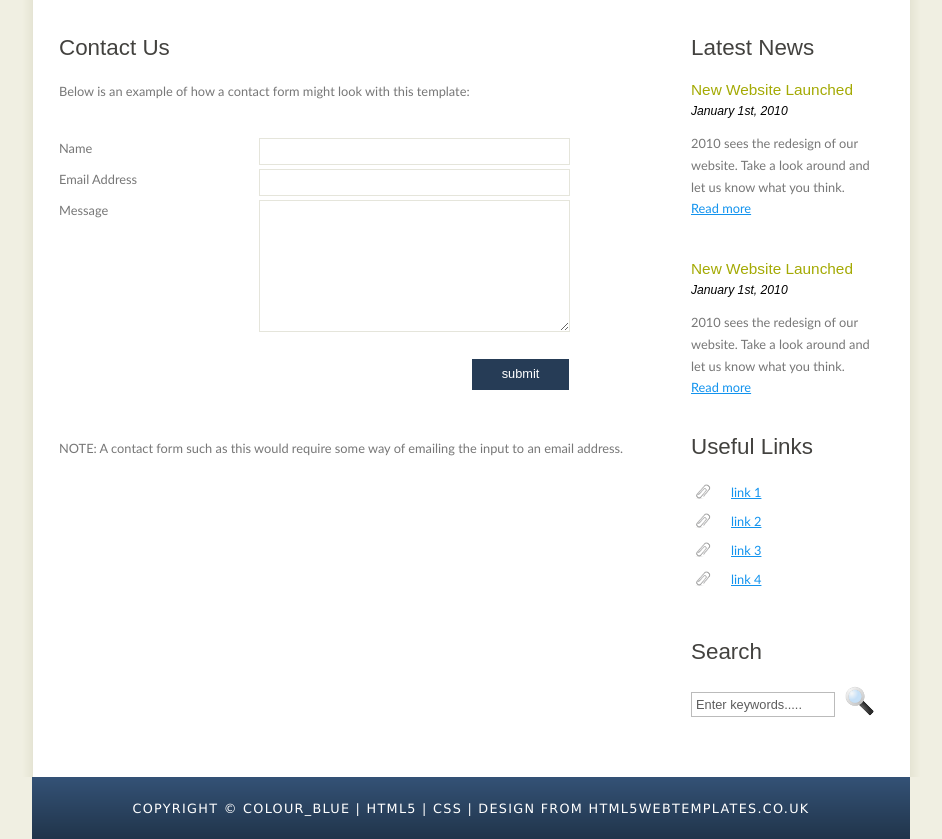
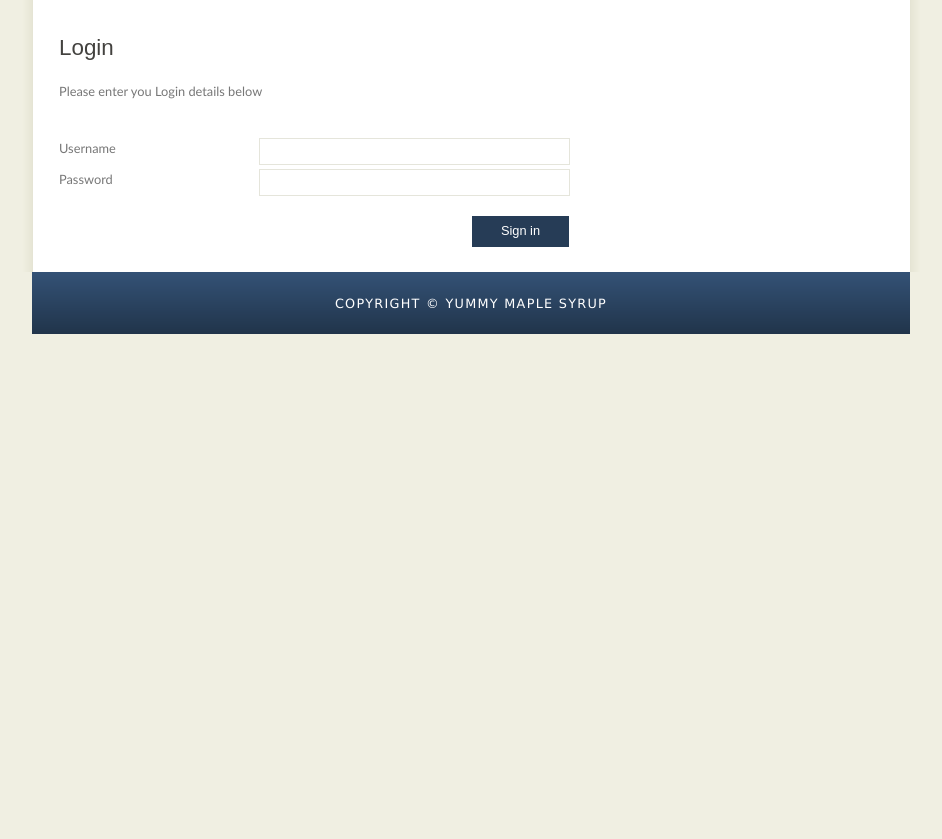
Before and after one commit to jamescote/CPSC471Website, a PHP site: page /login.php in a window 1280 px wide. Shown: the part 240-1079 px from the top of the page, without its empty margins (169-1111 px from the left). After the commit the page ends 574 px from the top, so only its background shows below. Run offline with PHP 8.4, Linux system fonts and the light colour scheme; the visitor is signed in with stand-in values (Sample User, id 1).

Commit message:
login implementation

```diff
--- a/login.php
+++ b/login.php
@@ -28,49 +28,30 @@
     </div>
     <div id="content_header"></div>
     <div id="site_content">
-      <div class="sidebar">
-        <!-- insert your sidebar items here -->
-        <h3>Latest News</h3>
-        <h4>New Website Launched</h4>
-        <h5>January 1st, 2010</h5>
-        <p>2010 sees the redesign of our website. Take a look around and let us know what you think.<br /><a href="#">Read more</a></p>
-        <p></p>
-        <h4>New Website Launched</h4>
-        <h5>January 1st, 2010</h5>
-        <p>2010 sees the redesign of our website. Take a look around and let us know what you think.<br /><a href="#">Read more</a></p>
-        <h3>Useful Links</h3>
-        <ul>
-          <li><a href="#">link 1</a></li>
-          <li><a href="#">link 2</a></li>
-          <li><a href="#">link 3</a></li>
-          <li><a href="#">link 4</a></li>
-        </ul>
-        <h3>Search</h3>
-        <form method="post" action="#" id="search_form">
-          <p>
-            <input class="search" type="text" name="search_field" value="Enter keywords....." />
-            <input name="search" type="image" style="border: 0; margin: 0 0 -9px 5px;" src="style/search.png" alt="Search" title="Search" />
-          </p>
-        </form>
-      </div>
-      <div id="content">
+      <div id="content2">
         <!-- insert the page content here -->
-        <h1>Contact Us</h1>
-        <p>Below is an example of how a contact form might look with this template:</p>
-        <form action="#" method="post">
+        <h1>Login</h1>
+        <p>Please enter you Login details below</p>
+        <form action="loginVerify.php" method="post">
           <div class="form_settings">
-            <p><span>Name</span><input class="contact" type="text" name="your_name" value="" /></p>
-            <p><span>Email Address</span><input class="contact" type="text" name="your_email" value="" /></p>
-            <p><span>Message</span><textarea class="contact textarea" rows="8" cols="50" name="your_enquiry"></textarea></p>
-            <p style="padding-top: 15px"><span>&nbsp;</span><input class="submit" type="submit" name="contact_submitted" value="submit" /></p>
+
+            <p>
+              <span>Username</span>
+              <input class= "contact" type="text" name="user" id="username">
+            </p>
+            <p>
+              <span>Password</span>
+              <input class= "contact" type="password" name="password" id="password">
+            </p>
+
+            <p style="padding-top: 15px"><span>&nbsp;</span><input class="submit" type="submit" name="contact_submitted" value="Sign in" /></p>
           </div>
         </form>
-        <p><br /><br />NOTE: A contact form such as this would require some way of emailing the input to an email address.</p>
       </div>
     </div>
     <div id="content_footer"></div>
     <div id="footer">
-      Copyright &copy; colour_blue | <a href="http://validator.w3.org/check?uri=referer">HTML5</a> | <a href="http://jigsaw.w3.org/css-validator/check/referer">CSS</a> | <a href="http://www.html5webtemplates.co.uk">design from HTML5webtemplates.co.uk</a>
+      Copyright &copy; Yummy Maple Syrup</a>
     </div>
   </div>
 </body>
```
Also changed, not shown: loginVerify.php (added, +33 -0 lines).
